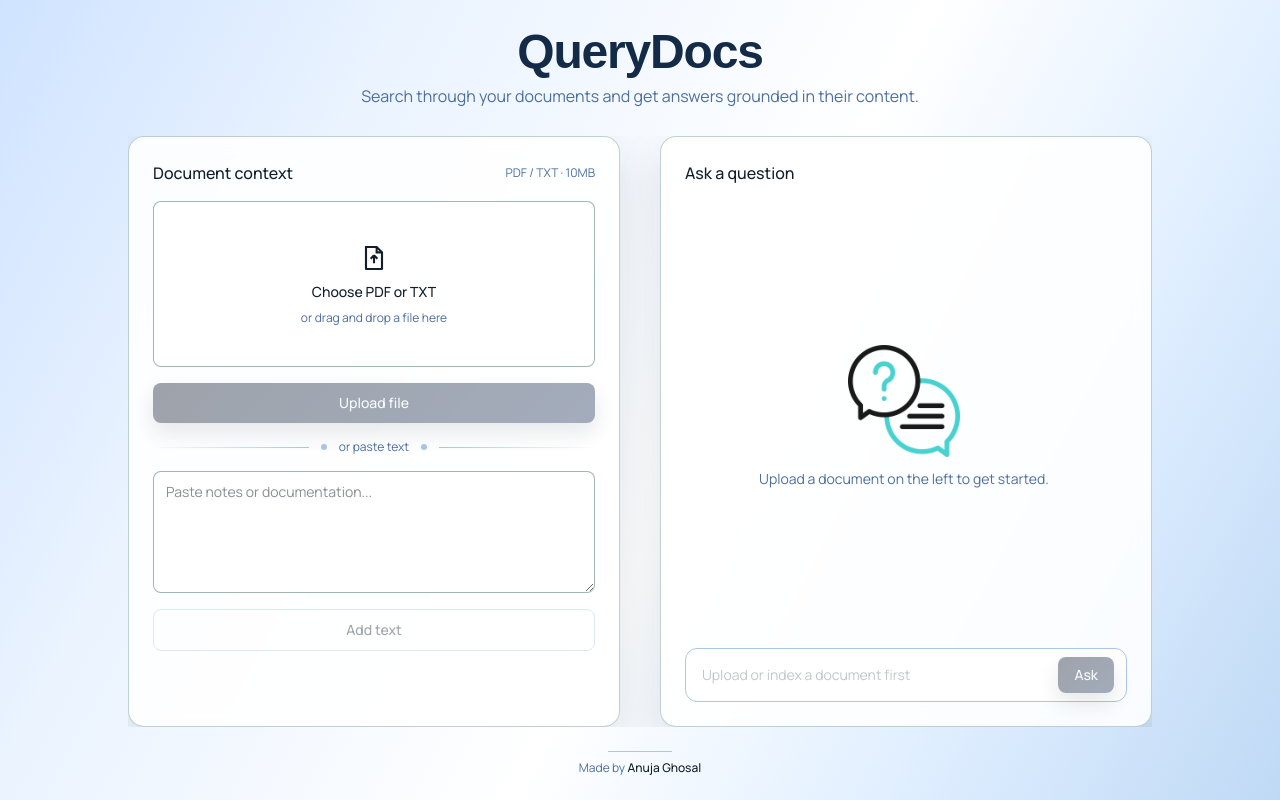
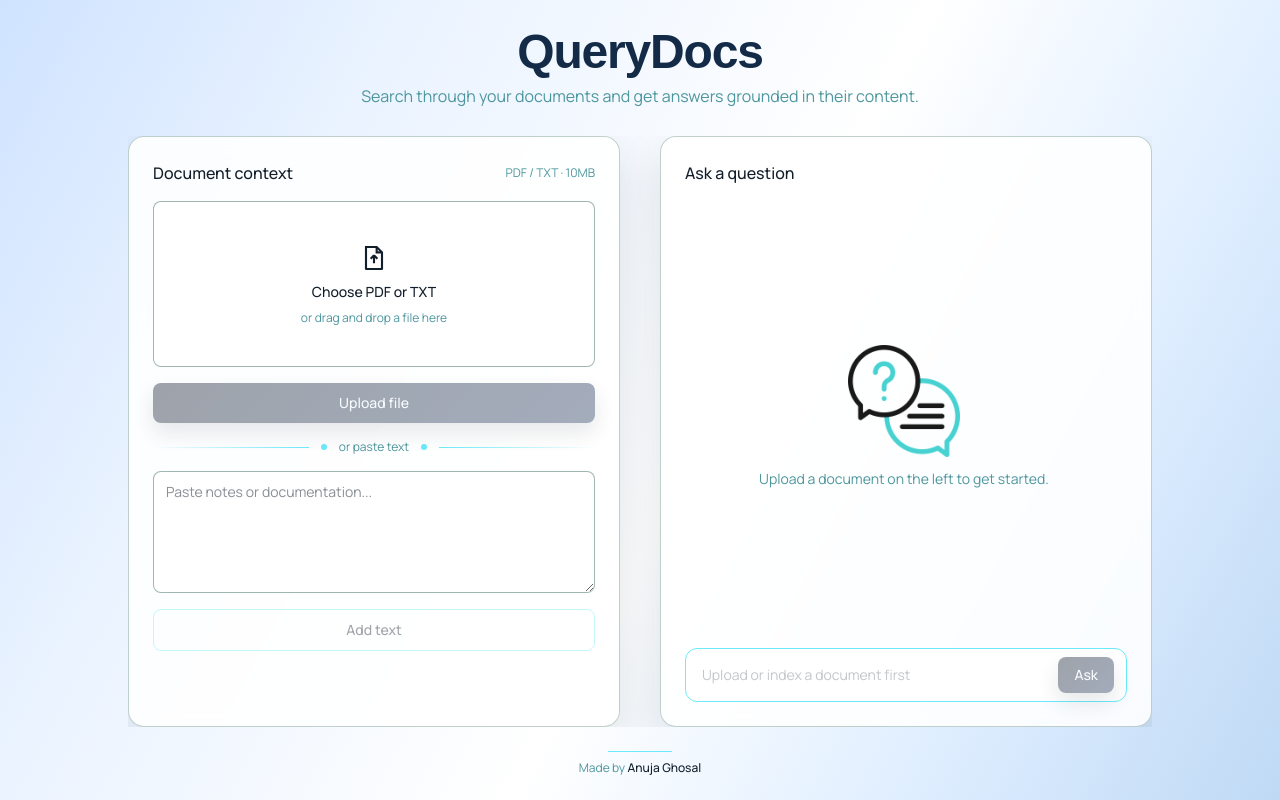
Before and after one commit to anuja112/QueryDocs, a Next.js app: page / in a window 1280 px wide. Built offline with nearby package versions, Linux system fonts and the light colour scheme; a web font is replaced by a local one.

Commit message:
Update soft and slate color variables

```diff
--- a/app/globals.css
+++ b/app/globals.css
@@ -2,8 +2,8 @@
 
 :root {
   --canvas: #edf5ff;
-  --soft: #a9c7e8;
-  --slate: #4d6f9d;
+  --soft: #6aeafb;
+  --slate: #4d969d;
   --charcoal: #121f2b;
   --accent: #101b2d;
   --accent-strong: #1b3158;
```
